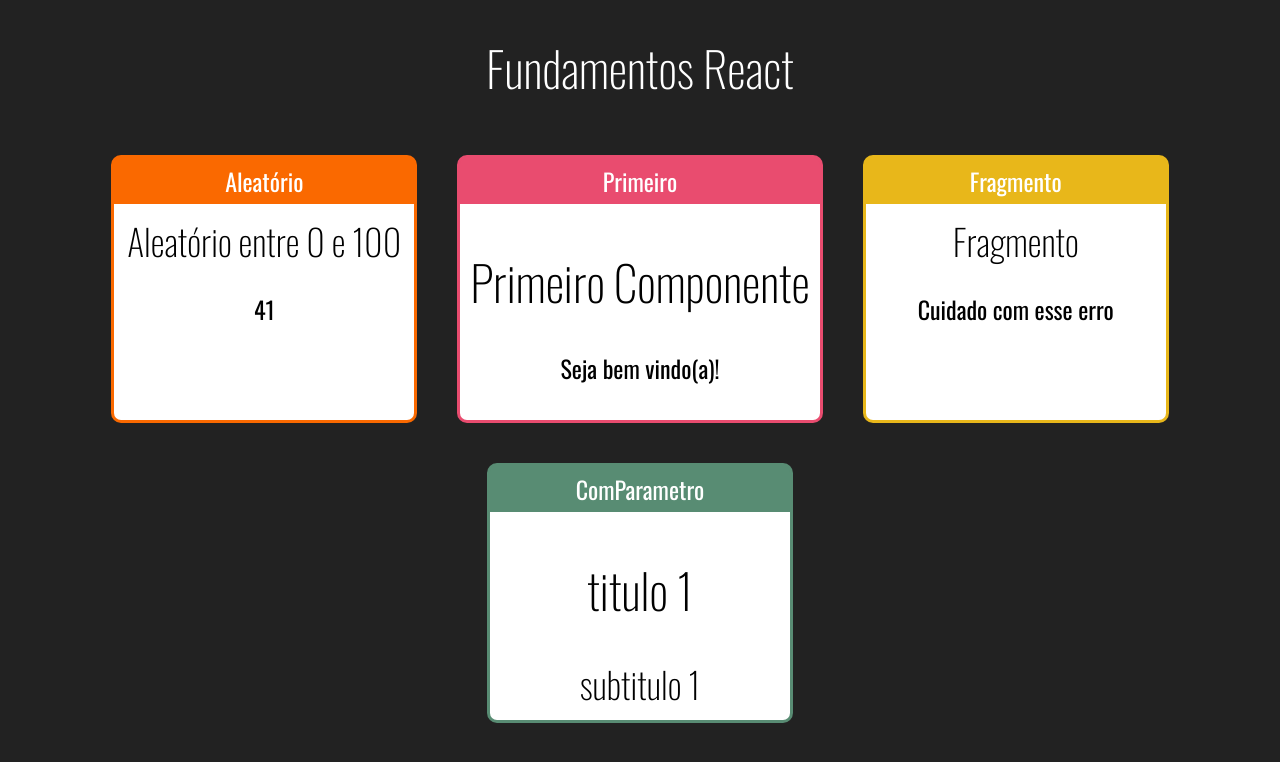
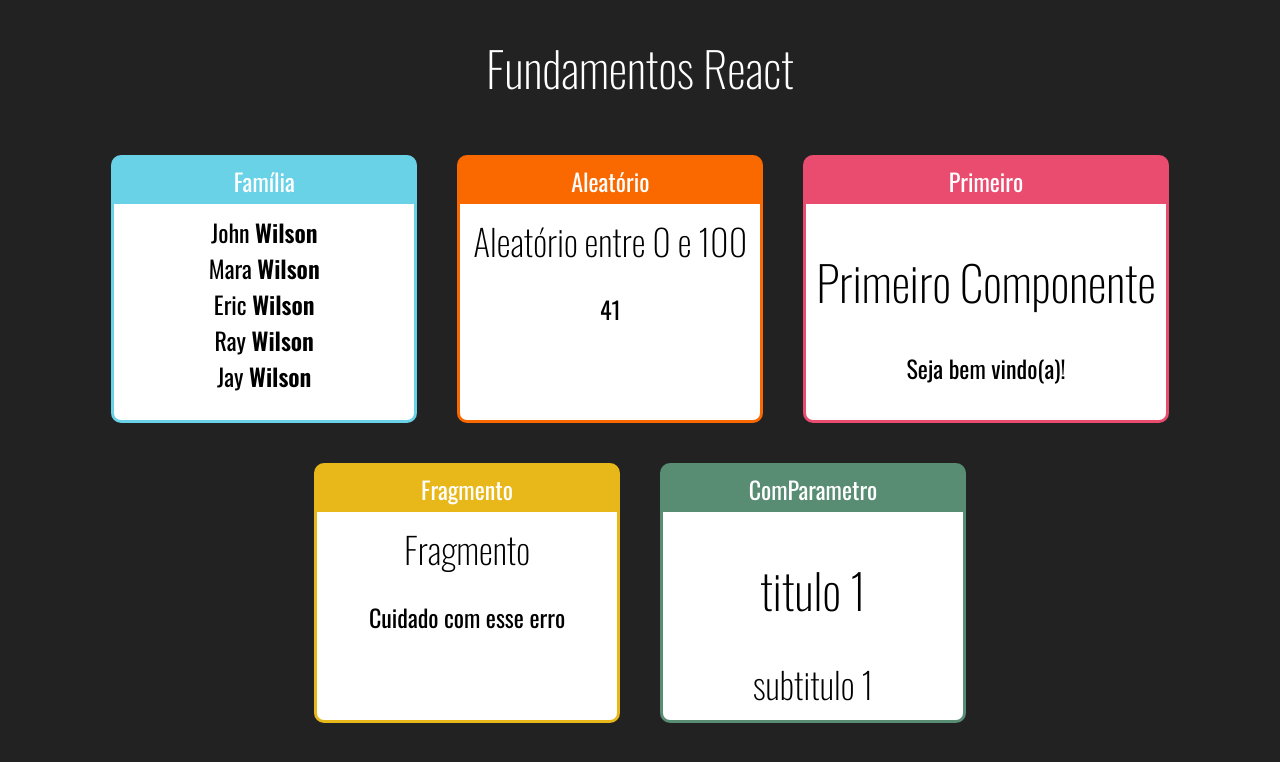
Before and after one commit to willianmatheus98/curso-react-redux, a React (Create React App) app: page / in a window 1280 px wide. Shown: the top 762 px of the page. Built offline with nearby package versions, Linux system fonts and the light colour scheme.

Commit message:
componente familia e familiaMembro

```diff
--- a/src/App.jsx
+++ b/src/App.jsx
@@ -3,6 +3,7 @@
 import ComParametro from "./components/basicos/ComParametro";
 import Fragmento from "./components/basicos/Fragmento";
 import Aleatorio from "./components/basicos/Aleatorio";
+import Familia from "./components/basicos/Familia";
 import Card from "./components/layouts/Card";
 
 import "./App.css";
@@ -12,6 +13,10 @@
     <div id="app">
       <h1>Fundamentos React</h1>
       <div className="cards">
+        <Card title="Família" color="#69D2E7">
+          <Familia lastname="Wilson" />
+        </Card>
+
         <Card title="Aleatório" color="#fa6900">
           <Aleatorio min={0} max={100} />
         </Card>
--- /dev/null
+++ b/src/components/basicos/Familia.jsx
@@ -0,0 +1,16 @@
+import React from "react";
+
+import FamiliaMembro from "./FamiliaMembro";
+
+export default (props) => {
+  //{...props} operador spread passa todas as propriedades pro filho
+  return (
+    <div>
+      <FamiliaMembro firstame="John" lastname={props.lastname} />
+      <FamiliaMembro firstame="Mara" lastname={props.lastname} />
+      <FamiliaMembro firstame="Eric" lastname={props.lastname} />
+      <FamiliaMembro firstame="Ray" {...props} />
+      <FamiliaMembro firstame="Jay" lastname={props.lastname} />
+    </div>
+  );
+};
--- /dev/null
+++ b/src/components/basicos/FamiliaMembro.jsx
@@ -0,0 +1,9 @@
+import React from "react";
+
+export default (props) => {
+  return (
+    <div>
+      {props.firstame} <strong>{props.lastname}</strong>
+    </div>
+  );
+};
```
